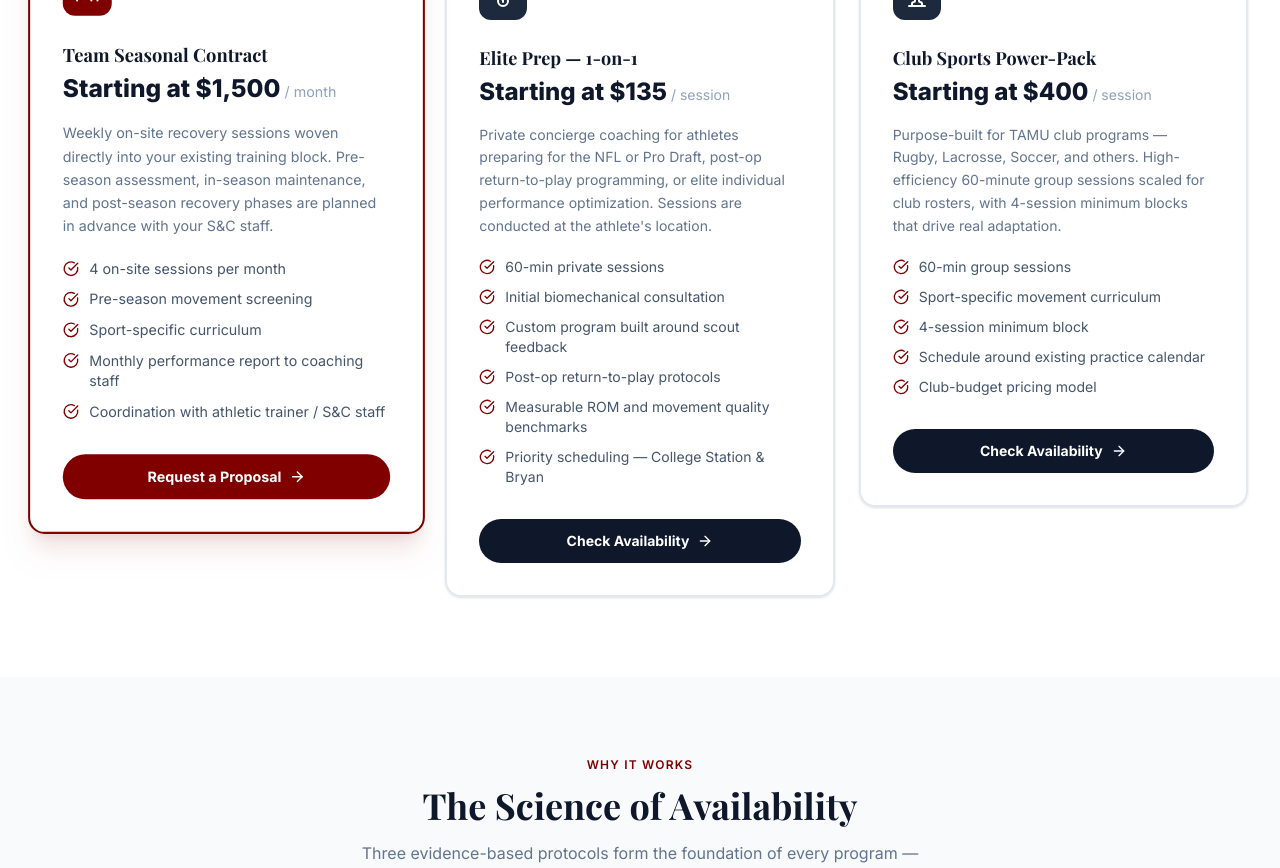
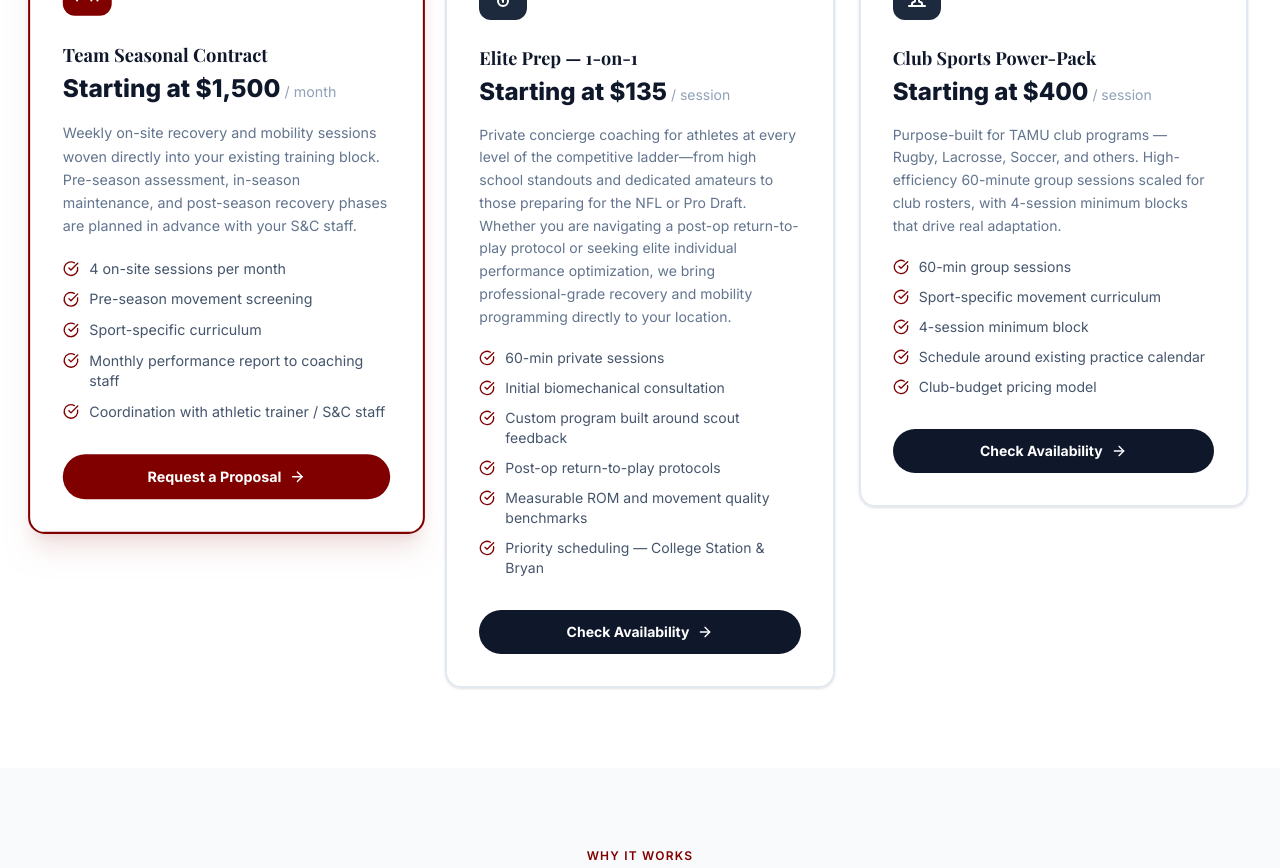
Before and after one commit to jwhitehead08/yoga-college-station, a Next.js app: page /athletics in a window 1280 px wide. Shown: the part 3880-4748 px from the top of the page. Built offline with nearby package versions, Linux system fonts and the light colour scheme.

Commit message:
updated copy to include yoga in descr

```diff
--- a/app/athletics/page.tsx
+++ b/app/athletics/page.tsx
@@ -190,7 +190,7 @@ const services = [
     price: "Starting at $1,500",
     period: "/ month",
     description:
-      "Weekly on-site recovery sessions woven directly into your existing training block. Pre-season assessment, in-season maintenance, and post-season recovery phases are planned in advance with your S&C staff.",
+      "Weekly on-site recovery and mobility sessions woven directly into your existing training block. Pre-season assessment, in-season maintenance, and post-season recovery phases are planned in advance with your S&C staff.",
     features: [
       "4 on-site sessions per month",
       // "Up to 60 athletes per session",
@@ -210,7 +210,7 @@ const services = [
     price: "Starting at $135",
     period: "/ session",
     description:
-      "Private concierge coaching for athletes preparing for the NFL or Pro Draft, post-op return-to-play programming, or elite individual performance optimization. Sessions are conducted at the athlete's location.",
+      "Private concierge coaching for athletes at every level of the competitive ladder—from high school standouts and dedicated amateurs to those preparing for the NFL or Pro Draft. Whether you are navigating a post-op return-to-play protocol or seeking elite individual performance optimization, we bring professional-grade recovery and mobility programming directly to your location.",
     features: [
       "60-min private sessions",
       "Initial biomechanical consultation",
```
